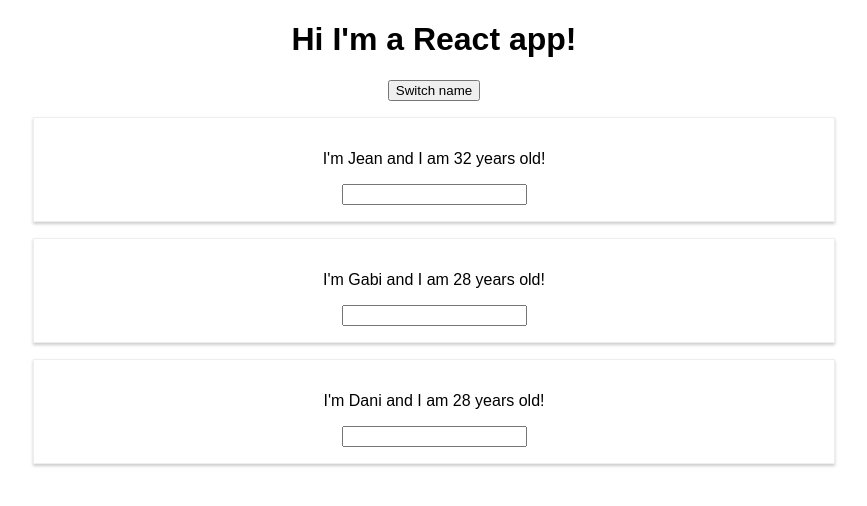
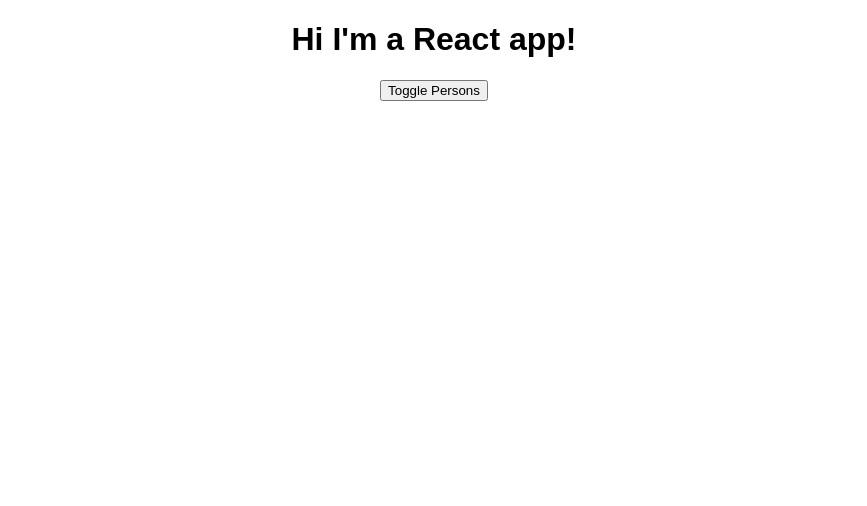
Before and after one commit to jeanvillete/react-complete-guide, a React (Create React App) app: page / in a window 1280 px wide. Shown: the top 506 px of the page, without its empty margins (206-1073 px from the left). Built offline with nearby package versions, Linux system fonts and the light colour scheme.

Commit message:
introducing conditional statements with "if" and ternary statements, also introducing loop through arrays, all of the structures are based on vanilla javascript

```diff
--- a/src/App.js
+++ b/src/App.js
@@ -17,7 +17,8 @@ class App extends Component {
         name: 'Dani',
         age: 28
       }
-    ]
+    ],
+    showPersons: false
   }
 
   switchNameHandler = (newName) => {
@@ -60,24 +61,35 @@ class App extends Component {
     )
   }
 
+  togglePersonsHandler = () => {
+    this.setState(
+      {
+        ...this.state,
+        showPersons: !this.state.showPersons
+      }
+    )
+  }
+
   render() {
     return (
       <div className="App">
         <h1>Hi I'm a React app!</h1>
 
-        <button onClick={() => this.switchNameHandler('Jean Villete, from button')}>Switch name</button>
+        <button onClick={this.togglePersonsHandler}>Toggle Persons</button>
 
-        <Person
-          name={this.state.persons[0].name}
-          age={this.state.persons[0].age}/>
-        <Person
-          changed={this.nameChangeHandler}
-          click={this.switchNameHandler.bind(this, 'Jean Villete, from Person component')}
-          name={this.state.persons[1].name}
-          age={this.state.persons[1].age}/>
-        <Person
-          name={this.state.persons[2].name}
-          age={this.state.persons[2].age}/>
+        {
+          this.state.showPersons ?
+          <div>
+            {
+              this.state.persons.map( (person, index) =>
+                <Person id={`person-${index}`}
+                  name={person.name}
+                  age={person.age}/>
+              )
+            }
+          </div>
+          : null
+        }
       </div>
     );
   }
--- a/src/Person/Person.js
+++ b/src/Person/Person.js
@@ -3,7 +3,7 @@ import './Person.css'
 
 const person = (props) => {
     return (
-        <div className='Person' onClick={props.click}>
+        <div id={props.id} className='Person' onClick={props.click}>
             <p>I'm {props.name} and I am {props.age} years old!</p>
             <input type="text" onChange={props.changed} value={props.value}/>
         </div>
```
